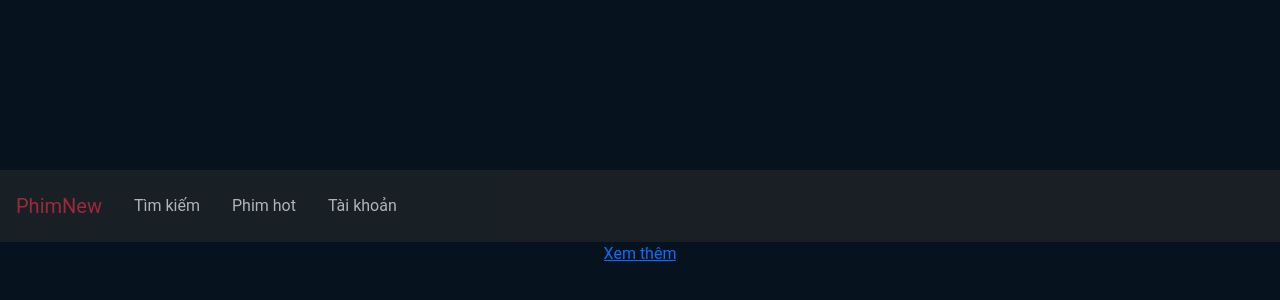
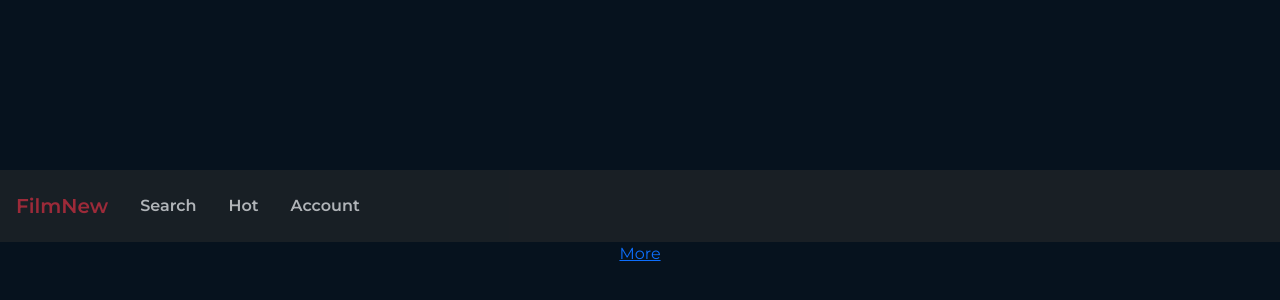
Before and after one commit to ptdat46/movie-app, a React (Create React App) app in the folder movie-app/: page /movie in a window 1280 px wide. Shown: the part 182-482 px from the top of the page. Built offline with nearby package versions, Linux system fonts and the light colour scheme; no server answers.

Commit message:
Detail movie update

```diff
--- a/movie-app/public/index.html
+++ b/movie-app/public/index.html
@@ -1,22 +1,27 @@
 <!DOCTYPE html>
 <html lang="en">
+
 <head>
   <meta charset="utf-8" />
   <meta name="viewport" content="width=device-width, initial-scale=1" />
   <meta name="theme-color" content="#000000" />
-    <meta
-      name="description"
-      content="Web site created using create-react-app"
-    />
+  <meta name="description" content="Web site created using create-react-app" />
+  <link rel="preconnect" href="https://fonts.googleapis.com">
+  <link rel="preconnect" href="https://fonts.gstatic.com" crossorigin>
+  <link
+    href="https://fonts.googleapis.com/css2?family=Montserrat:ital,wght@0,100..900;1,100..900&family=Roboto:wght@700&display=swap"
+    rel="stylesheet">
   <style>
     * {
       margin: 0;
-        font-family: 'Roboto', sans-serif;
+      font-family: 'Montserrat', sans-serif;
     }
   </style>
   <title>React App</title>
 </head>
+
 <body>
   <div id="root"></div>
 </body>
+
 </html>
--- /dev/null
+++ b/movie-app/src/components/actorCard.js
@@ -0,0 +1,13 @@
+import '../css/actorCard.css'
+
+const ActorCard = (props) => {
+    const { actor } = props;
+    return (
+        <div className='actor-card'>
+                <img className="actor-profile" src={`https://image.tmdb.org/t/p/original/${actor.profile_path}`}></img>
+                <div>{actor.name}</div>
+        </div>
+    )
+}
+
+export default ActorCard;
--- /dev/null
+++ b/movie-app/src/css/actorCard.css
@@ -0,0 +1,12 @@
+.actor-card {
+    display: flex;
+    flex-direction: column;
+    align-items: center;
+}
+
+.actor-profile {
+    width: 110px;
+    height: 110px;
+    border-radius: 50%;
+    object-fit: cover;
+}
--- a/movie-app/src/css/movieDetail.css
+++ b/movie-app/src/css/movieDetail.css
@@ -1,5 +1,5 @@
 .content-detail {
-    margin: 80px 20px;
+    margin: 20px 20px;
     display: flex;
     flex-direction: row;
     flex-wrap: nowrap;
@@ -12,18 +12,22 @@
     position: fixed;
     top: 0;
     overflow: hidden;
+    font-weight: 600;
+    font-size: 1rem;
 }
 
 
 .poster-area {
     display: flex;
     flex-direction: column;
-    justify-content: center;
+    justify-content: flex-start;
     width: 25%;
 }
 
 .poster-area img {
     margin-bottom: 13px;
+    height: auto;
+    max-height: 410px;
 }
 
 .poster-area button {
@@ -45,10 +49,27 @@
     align-items: flex-start;
     font-size: 1.3rem;
 }
+
+.detail-name {
+    font-weight: 700;
+}
+
 span {
     display: block;
     line-height: 2rem;
     font-size: 1.3rem;
+}
+
+.genre {
+    text-decoration: none;
+    color: white;
+    padding: 0px 6px;
+    border-radius: 5px;
+    margin-left: 3px;
+}
+
+.genre:hover {
+    background-color: rgba(127, 127, 127, 0.8);
 }
 
 .overview {
@@ -57,4 +78,21 @@ span {
 
 .play-btn {
     overflow: hidden;
+    background-color: #cd314b;
 }
+
+.play-btn:hover {
+    background-color: #a11b31;
+}
+.actors {
+    width: 100%;
+    margin: 1.3rem 0;
+}
+.actors-cards {
+    margin-top: 1rem;
+    display: flex;
+    flex-direction: row;
+    width: 100%;
+    justify-content: space-around;
+    font-size: 1rem;
+}
--- a/movie-app/src/pages/movie.jsx
+++ b/movie-app/src/pages/movie.jsx
@@ -18,16 +18,16 @@ function Movie() {
     return (
         <div className="main-div">
             <nav className="header navbar navbar-dark bg-dark p-3 justify-content-start">
-                <a className="navbar-brand text-danger" href="/movie">PhimNew</a>
+                <a className="navbar-brand text-danger" href="/movie">FilmNew</a>
                 <ul className="nav nav-pills">
                     <li className="nav-item">
-                        <a className="nav-link text-light" href="/movie">Tìm kiếm</a>
+                        <a className="nav-link text-light" href="/movie">Search</a>
                     </li>
                     <li className="nav-item">
-                        <a className="nav-link text-light" href="/movie">Phim hot</a>
+                        <a className="nav-link text-light" href="/movie">Hot</a>
                     </li>
                     <li className="nav-item">
-                        <a className="nav-link text-light" href="/setting">Tài khoản</a>
+                        <a className="nav-link text-light" href="/setting">Account</a>
                     </li>
                 </ul>
             </nav>
@@ -35,7 +35,7 @@ function Movie() {
             {!!popularMovieList &&
                 <MoviesList title= "Popular" list = {popularMovieList.slice(0,8)}/>
             }
-            <a href="/popular-movie" style={{alignContent: "flex-end"}}>Xem thêm</a>
+            <a href="/popular-movie" style={{alignContent: "flex-end"}}>More</a>
             </div>
         </div>
     )
--- a/movie-app/src/pages/movieDetail.jsx
+++ b/movie-app/src/pages/movieDetail.jsx
@@ -3,14 +3,18 @@ import { useEffect, useState } from "react";
 import axios from '../api/posts'
 import { useParams } from 'react-router';
 import '../css/movieDetail.css'
+import ActorCard from '../components/actorCard'
 
 function MovieDetail() {
     const { id } = useParams();
     const [movieDetail, setMovieDetail] = useState(undefined);
+    const [actors, setActors] = useState(undefined);
+
     useEffect(() => {
         axios.post(`/movie/${id}`, { id })
             .then(res => {
-                setMovieDetail(res.data)
+                setMovieDetail(res.data.detail)
+                setActors(res.data.actors.cast.slice(0,5))
             })
             .catch(error => console.log(error))
     }, []);
@@ -21,7 +25,7 @@ function MovieDetail() {
         left: "0",
         bottom: "0",
         right: "0",
-        backgroundColor: "rgba(0, 0, 0, 0.5)", // Đây là lớp phủ màu đen với độ trong suốt 50%
+        backgroundColor: "rgba(0, 0, 0, 0.7)", // Đây là lớp phủ màu đen với độ trong suốt 50%
         zIndex: "-2", // Đảm bảo lớp phủ nằm dưới nội dung
     };
 
@@ -40,24 +44,24 @@ function MovieDetail() {
                 <div style={overlayStyle}></div>
             </div>}
             <nav className="header navbar navbar-dark bg-dark p-3 justify-content-start">
-                <a className="navbar-brand text-danger" href="/movie">PhimNew</a>
+                <a className="navbar-brand text-danger" href="/movie">FilmNew</a>
                 <ul className="nav nav-pills">
                     <li className="nav-item">
-                        <a className="nav-link text-light" href="/movie">Tìm kiếm</a>
+                        <a className="nav-link text-light" href="/movie">Search</a>
                     </li>
                     <li className="nav-item">
-                        <a className="nav-link text-light" href="/movie">Phim hot</a>
+                        <a className="nav-link text-light" href="/movie">Hot</a>
                     </li>
                     <li className="nav-item">
-                        <a className="nav-link text-light" href="/setting">Tài khoản</a>
+                        <a className="nav-link text-light" href="/setting">Account</a>
                     </li>
                 </ul>
             </nav>
             {!!movieDetail &&
                 <div className="content-detail">
                     <div className="poster-area">
-                        <img className="movie-poster w-100 h-100" src={`https://image.tmdb.org/t/p/original/${movieDetail.poster_path}`} alt='movie'></img>
-                        <button className="play-btn bg-danger">Xem phim</button>
+                        <img className="movie-poster w-100" src={`https://image.tmdb.org/t/p/original/${movieDetail.poster_path}`} alt='movie'></img>
+                        <button className="play-btn">Watch</button>
                     </div>
                     <div className="detail-area">
                         <h1 className="detail-name text-white">{movieDetail.title}</h1>
@@ -66,17 +70,24 @@ function MovieDetail() {
                             <span className="infor">Nation: {movieDetail.origin_country}</span>
                             <span className="infor">Language: {movieDetail.spoken_languages[0].english_name}</span>
                             <span className="infor">Release date: {movieDetail.release_date}</span>
-                            <span className="infor"></span>
+                            <span className="infor">Genre:
+                                {movieDetail.genres.map((genre, index) => (
+                                    <a className="genre" href="/movie">{genre.name}</a>
+                                ))}
+                            </span>
                         </div>
                         <div className="overview mt-2">{movieDetail.overview}</div>
                         <div className="actors">Actors
-                            <span className="actor-infor">
-                                <img className="actor-pic" src={``}></img>
-                            </span>
-                            <span className="actor-infor"></span>
-                            <span className="actor-infor"></span>
-                            <span className="actor-infor"></span>
-                            <span className="actor-infor"></span>
+                            {!!actors && !!actors.map &&
+                            <div className="actors-cards">
+                                {actors.map((actor, index) => (
+                                    <ActorCard actor = {actor} key = {index}/>
+                                ))}
+                            </div>
+                            }
+                        </div>
+                        <div className="similar">
+
                         </div>
                     </div>
                 </div>
```
Also changed, not shown: 2 other files (tests, documents, lock files or other folders). Lines whose indentation alone changed are shown as unchanged.
